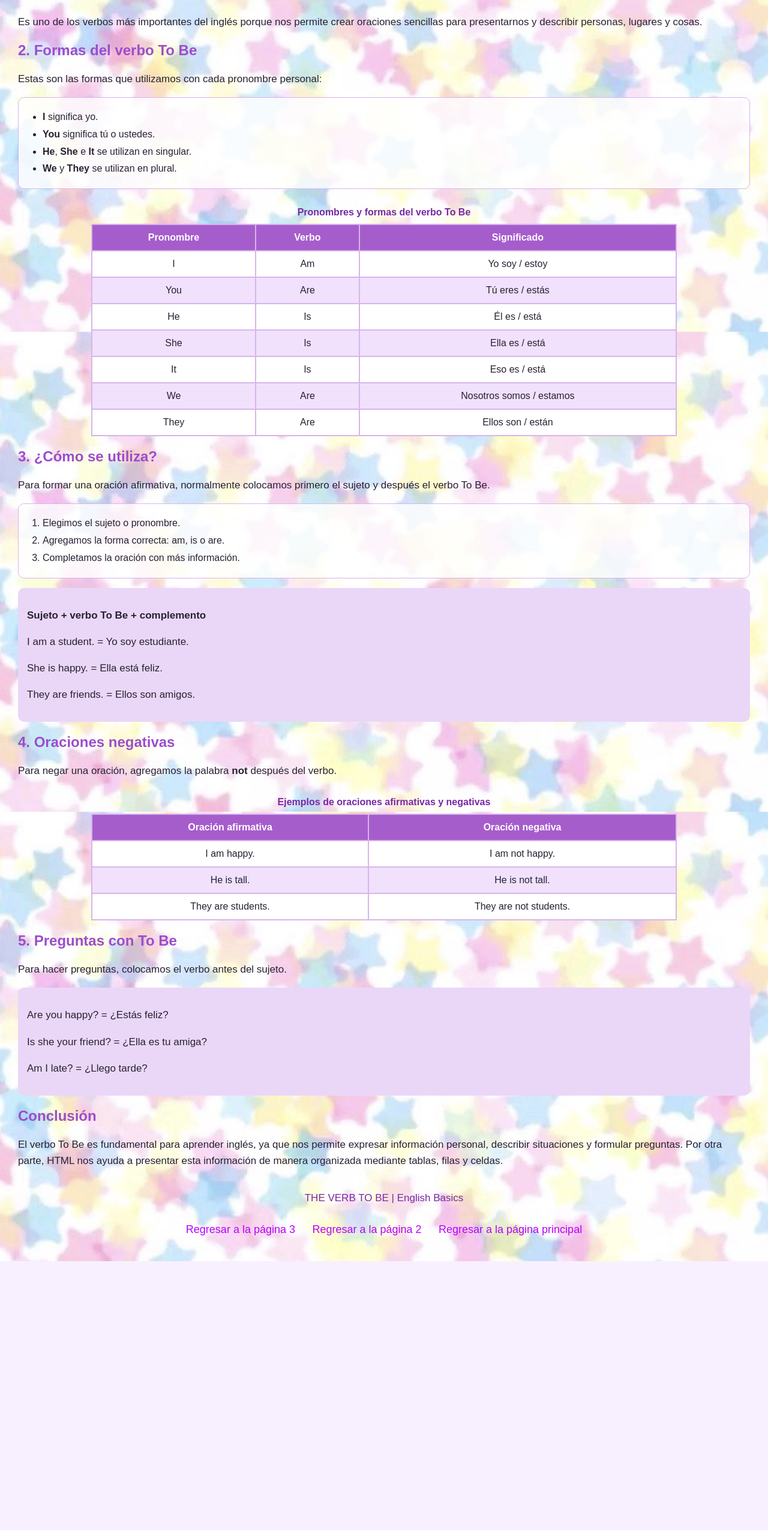
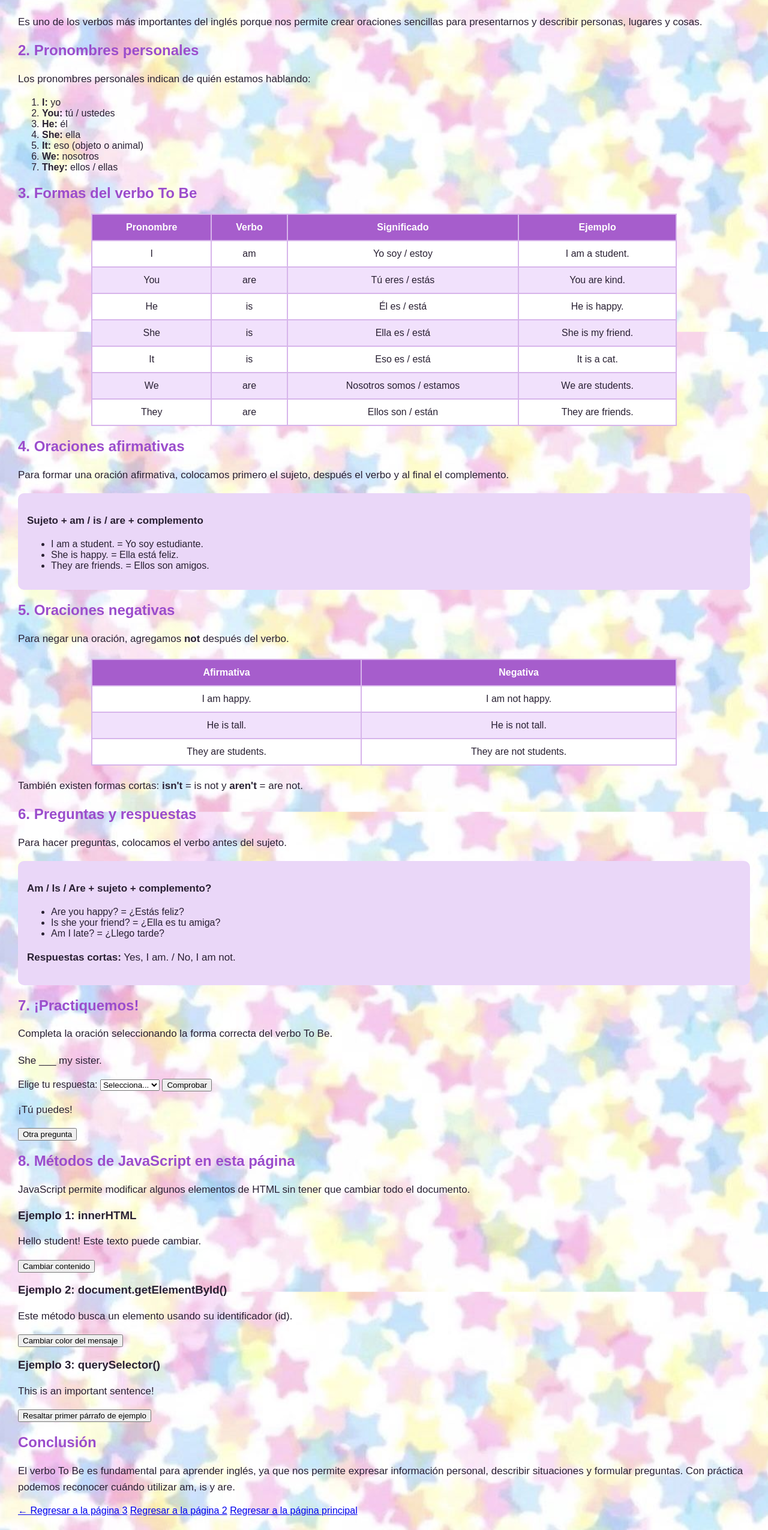
Before and after one commit to AndyX333/lolIngles, a plain HTML site: page cuatrosito.html in a window 1280 px wide. Shown: the part 247-2797 px from the top of the page at 60% size. Before the commit the page ends 2349 px from the top, so only its background shows below. Drawn offline with Linux system fonts and the light colour scheme.

Commit message:
Update content and structure in cuatrosito.html

```diff
--- a/cuatrosito.html
+++ b/cuatrosito.html
@@ -3,125 +3,210 @@
 <head>
     <meta charset="UTF-8">
     <meta name="viewport" content="width=device-width, initial-scale=1.0">
-    <title>The Verb To Be</title>
+    <title>The Verb To Be | English 5</title>
     <link rel="stylesheet" href="disenio4.css">
 </head>
 <body>
     <header>
         <h1>THE VERB TO BE</h1>
-        <p class="inicio">¡REPASO BÁSICO!</p>
+        <p class="inicio">¡Vamos a repasar lo básico y practicar!</p>
     </header>
 
     <main>
-        <section aria-labelledby="que-es">
-            <h2 id="que-es">1. ¿Qué es el verbo To Be?</h2>
-            <p>
-                El verbo <strong>to be</strong> significa principalmente
-                <strong>ser o estar</strong> en español. Se utiliza para hablar
-                de quiénes somos, cómo nos sentimos, nuestra edad, nuestra
-                profesión o dónde nos encontramos.
-            </p>
-            <p>
-                Es uno de los verbos más importantes del inglés porque nos permite
-                crear oraciones sencillas para presentarnos y describir personas,
-                lugares y cosas.
-            </p>
+        <section>
+            <h2>1. ¿Qué es el verbo To Be?</h2>
+            <p>El verbo <strong>to be</strong> significa principalmente <strong>ser o estar</strong> en español. Se utiliza para hablar de quiénes somos, cómo nos sentimos, nuestra edad, nuestra profesión o dónde nos encontramos.</p>
+            <p>Es uno de los verbos más importantes del inglés porque nos permite crear oraciones sencillas para presentarnos y describir personas, lugares y cosas.</p>
         </section>
 
-        <section aria-labelledby="formas">
-            <h2 id="formas">2. Formas del verbo To Be</h2>
-            <p>Estas son las formas que utilizamos con cada pronombre personal:</p>
-            <ul class="pronombres">
-                <li><strong>I</strong> significa yo.</li>
-                <li><strong>You</strong> significa tú o ustedes.</li>
-                <li><strong>He</strong>, <strong>She</strong> e <strong>It</strong> se utilizan en singular.</li>
-                <li><strong>We</strong> y <strong>They</strong> se utilizan en plural.</li>
-            </ul>
+        <section>
+            <h2>2. Pronombres personales</h2>
+            <p>Los pronombres personales indican de quién estamos hablando:</p>
+            <ol class="lista-pronombres">
+    <li><strong>I:</strong> yo</li>
+    <li><strong>You:</strong> tú / ustedes</li>
+    <li><strong>He:</strong> él</li>
+    <li><strong>She:</strong> ella</li>
+    <li><strong>It:</strong> eso (objeto o animal)</li>
+    <li><strong>We:</strong> nosotros</li>
+    <li><strong>They:</strong> ellos / ellas</li>
+</ol>
+        </section>
 
+        <section>
+            <h2>3. Formas del verbo To Be</h2>
             <table>
-                <caption>Pronombres y formas del verbo To Be</caption>
                 <thead>
-                    <tr>
-                        <th scope="col">Pronombre</th>
-                        <th scope="col">Verbo</th>
-                        <th scope="col">Significado</th>
-                    </tr>
+                    <tr><th>Pronombre</th><th>Verbo</th><th>Significado</th><th>Ejemplo</th></tr>
                 </thead>
                 <tbody>
-                    <tr><td>I</td><td>Am</td><td>Yo soy / estoy</td></tr>
-                    <tr><td>You</td><td>Are</td><td>Tú eres / estás</td></tr>
-                    <tr><td>He</td><td>Is</td><td>Él es / está</td></tr>
-                    <tr><td>She</td><td>Is</td><td>Ella es / está</td></tr>
-                    <tr><td>It</td><td>Is</td><td>Eso es / está</td></tr>
-                    <tr><td>We</td><td>Are</td><td>Nosotros somos / estamos</td></tr>
-                    <tr><td>They</td><td>Are</td><td>Ellos son / están</td></tr>
+                    <tr><td>I</td><td>am</td><td>Yo soy / estoy</td><td>I am a student.</td></tr>
+                    <tr><td>You</td><td>are</td><td>Tú eres / estás</td><td>You are kind.</td></tr>
+                    <tr><td>He</td><td>is</td><td>Él es / está</td><td>He is happy.</td></tr>
+                    <tr><td>She</td><td>is</td><td>Ella es / está</td><td>She is my friend.</td></tr>
+                    <tr><td>It</td><td>is</td><td>Eso es / está</td><td>It is a cat.</td></tr>
+                    <tr><td>We</td><td>are</td><td>Nosotros somos / estamos</td><td>We are students.</td></tr>
+                    <tr><td>They</td><td>are</td><td>Ellos son / están</td><td>They are friends.</td></tr>
                 </tbody>
             </table>
         </section>
 
-        <section aria-labelledby="uso">
-            <h2 id="uso">3. ¿Cómo se utiliza?</h2>
-            <p>Para formar una oración afirmativa, normalmente colocamos primero el sujeto y después el verbo To Be.</p>
-            <ol class="pasos">
-                <li>Elegimos el sujeto o pronombre.</li>
-                <li>Agregamos la forma correcta: am, is o are.</li>
-                <li>Completamos la oración con más información.</li>
-            </ol>
+        <section>
+            <h2>4. Oraciones afirmativas</h2>
+            <p>Para formar una oración afirmativa, colocamos primero el sujeto, después el verbo y al final el complemento.</p>
             <div class="ejemplo">
-                <p><strong>Sujeto + verbo To Be + complemento</strong></p>
-                <p>I am a student. = Yo soy estudiante.</p>
-                <p>She is happy. = Ella está feliz.</p>
-                <p>They are friends. = Ellos son amigos.</p>
+                <p><strong>Sujeto + am / is / are + complemento</strong></p>
+                <ul>
+                    <li>I am a student. = Yo soy estudiante.</li>
+                    <li>She is happy. = Ella está feliz.</li>
+                    <li>They are friends. = Ellos son amigos.</li>
+                </ul>
             </div>
         </section>
 
-        <section aria-labelledby="negativas">
-            <h2 id="negativas">4. Oraciones negativas</h2>
-            <p>Para negar una oración, agregamos la palabra <strong>not</strong> después del verbo.</p>
+        <section>
+            <h2>5. Oraciones negativas</h2>
+            <p>Para negar una oración, agregamos <strong>not</strong> después del verbo.</p>
             <table>
-                <caption>Ejemplos de oraciones afirmativas y negativas</caption>
-                <thead>
-                    <tr>
-                        <th scope="col">Oración afirmativa</th>
-                        <th scope="col">Oración negativa</th>
-                    </tr>
-                </thead>
+                <thead><tr><th>Afirmativa</th><th>Negativa</th></tr></thead>
                 <tbody>
                     <tr><td>I am happy.</td><td>I am not happy.</td></tr>
                     <tr><td>He is tall.</td><td>He is not tall.</td></tr>
                     <tr><td>They are students.</td><td>They are not students.</td></tr>
                 </tbody>
             </table>
+            <p>También existen formas cortas: <strong>isn't</strong> = is not y <strong>aren't</strong> = are not.</p>
         </section>
 
-        <section aria-labelledby="preguntas">
-            <h2 id="preguntas">5. Preguntas con To Be</h2>
+        <section>
+            <h2>6. Preguntas y respuestas</h2>
             <p>Para hacer preguntas, colocamos el verbo antes del sujeto.</p>
             <div class="ejemplo">
-                <p>Are you happy? = ¿Estás feliz?</p>
-                <p>Is she your friend? = ¿Ella es tu amiga?</p>
-                <p>Am I late? = ¿Llego tarde?</p>
+                <p><strong>Am / Is / Are + sujeto + complemento?</strong></p>
+                <ul>
+                    <li>Are you happy? = ¿Estás feliz?</li>
+                    <li>Is she your friend? = ¿Ella es tu amiga?</li>
+                    <li>Am I late? = ¿Llego tarde?</li>
+                </ul>
+                <p><strong>Respuestas cortas:</strong> Yes, I am. / No, I am not.</p>
             </div>
         </section>
 
-        <section aria-labelledby="conclusion">
-            <h2 id="conclusion">Conclusión</h2>
-            <p>
-                El verbo To Be es fundamental para aprender inglés, ya que nos
-                permite expresar información personal, describir situaciones y
-                formular preguntas. Por otra parte, HTML nos ayuda a presentar
-                esta información de manera organizada mediante tablas, filas y celdas.
-            </p>
+        <section>
+            <h2>7. ¡Practiquemos!</h2>
+            <p>Completa la oración seleccionando la forma correcta del verbo To Be.</p>
+            <div class="actividad">
+                <p id="pregunta">She ___ my sister.</p>
+                <label for="respuesta">Elige tu respuesta:</label>
+                <select id="respuesta">
+                    <option value="">Selecciona...</option>
+                    <option value="am">am</option>
+                    <option value="is">is</option>
+                    <option value="are">are</option>
+                </select>
+                <button type="button" id="comprobar">Comprobar</button>
+                <p id="resultado" aria-live="polite">¡Tú puedes!</p>
+                <button type="button" id="otraPregunta">Otra pregunta</button>
+            </div>
+        </section>
+
+        <section>
+            <h2>8. Métodos de JavaScript en esta página</h2>
+            <p>JavaScript permite modificar algunos elementos de HTML sin tener que cambiar todo el documento.</p>
+
+            <div class="actividad">
+                <h3>Ejemplo 1: innerHTML</h3>
+                <p id="mensajeHTML">Hello student! Este texto puede cambiar.</p>
+                <button type="button" id="botonHTML">Cambiar contenido</button>
+            </div>
+
+            <div class="actividad">
+                <h3>Ejemplo 2: document.getElementById()</h3>
+                <p>Este método busca un elemento usando su identificador (id).</p>
+                <button type="button" id="botonColor">Cambiar color del mensaje</button>
+            </div>
+
+            <div class="actividad">
+                <h3>Ejemplo 3: querySelector()</h3>
+                <p class="texto-destacado">This is an important sentence!</p>
+                <button type="button" id="botonSelector">Resaltar primer párrafo de ejemplo</button>
+            </div>
+        </section>
+
+        <section>
+            <h2>Conclusión</h2>
+            <p>El verbo To Be es fundamental para aprender inglés, ya que nos permite expresar información personal, describir situaciones y formular preguntas. Con práctica podemos reconocer cuándo utilizar am, is y are.</p>
         </section>
     </main>
 
+    <nav class="navegacion-final" aria-label="Navegación">
+        <a href="tresito.html">← Regresar a la página 3</a>
+        <a href="dosito.html">Regresar a la página 2</a>
+        <a href="index.html">Regresar a la página principal</a>
+    </nav>
+
     <footer>
-        <p>THE VERB TO BE | English Basics</p>
-        <nav aria-label="Navegación de regreso">
-            <a href="tresito.html">Regresar a la página 3</a>
-            <a href="dosito.html">Regresar a la página 2</a>
-            <a href="index.html">Regresar a la página principal</a>
-        </nav>
+        <p>THE VERB TO BE | English Basics - English 5</p>
     </footer>
+
+    <script>
+        // 1. innerHTML: cambia el contenido HTML de un elemento.
+        document.getElementById("botonHTML").addEventListener("click", function() {
+            document.getElementById("mensajeHTML").innerHTML =
+                "<strong>Welcome!</strong> You are learning English!";
+        });
+
+        // 2. getElementById(): busca un elemento por su id y cambia su estilo.
+        document.getElementById("botonColor").addEventListener("click", function() {
+            const mensaje = document.getElementById("mensajeHTML");
+            mensaje.style.color = "#b700ff";
+            mensaje.style.fontWeight = "bold";
+        });
+
+        // 3. querySelector(): selecciona el primer elemento que coincide con el selector CSS.
+        document.getElementById("botonSelector").addEventListener("click", function() {
+            const texto = document.querySelector(".texto-destacado");
+            texto.style.color = "#d63384";
+            texto.style.backgroundColor = "#fff0fa";
+            texto.style.fontWeight = "bold";
+        });
+
+
+        // Actividad sencilla para practicar am, is y are.
+        const ejercicios = [
+            { pregunta: "She ___ my sister.", respuesta: "is" },
+            { pregunta: "I ___ a student.", respuesta: "am" },
+            { pregunta: "They ___ happy.", respuesta: "are" },
+            { pregunta: "We ___ friends.", respuesta: "are" },
+            { pregunta: "He ___ my brother.", respuesta: "is" },
+            { pregunta: "You ___ kind.", respuesta: "are" }
+        ];
+        let ejercicioActual = 0;
+
+        document.getElementById("comprobar").addEventListener("click", function() {
+            const respuesta = document.getElementById("respuesta").value;
+            const resultado = document.getElementById("resultado");
+
+            if (respuesta === "") {
+                alert("Selecciona una respuesta primero.");
+            } else if (respuesta === ejercicios[ejercicioActual].respuesta) {
+                resultado.textContent = "¡Correcto! Excellent work!";
+                resultado.style.color = "green";
+            } else {
+                resultado.textContent = "Casi... intenta otra vez.";
+                resultado.style.color = "#d63384";
+            }
+        });
+
+
+        document.getElementById("otraPregunta").addEventListener("click", function() {
+            ejercicioActual = (ejercicioActual + 1) % ejercicios.length;
+            document.getElementById("pregunta").textContent = ejercicios[ejercicioActual].pregunta;
+            document.getElementById("respuesta").value = "";
+            document.getElementById("resultado").textContent = "¡Tú puedes!";
+            document.getElementById("resultado").style.color = "#371780";
+        });
+    </script>
+
 </body>
 </html>
```
